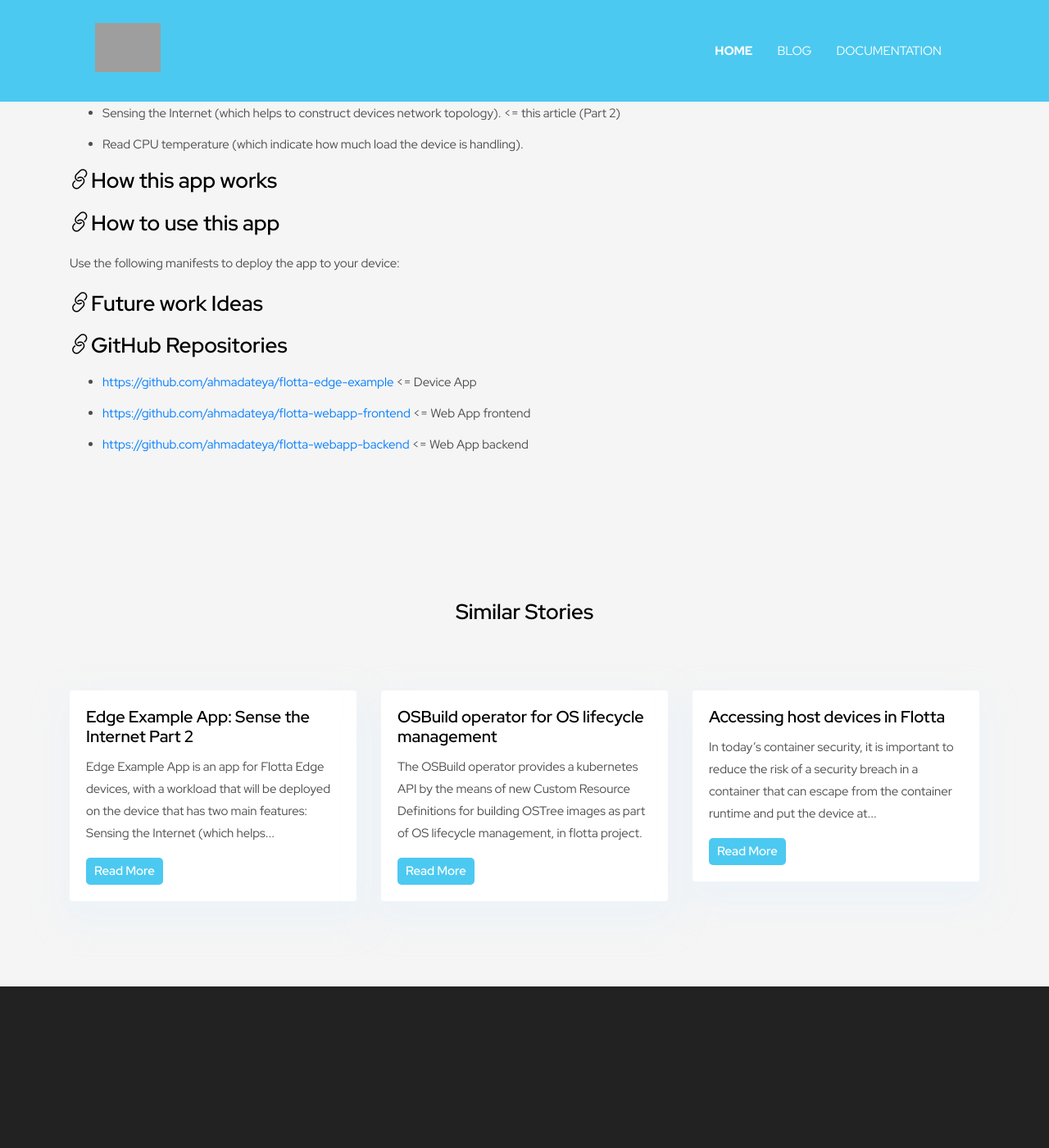
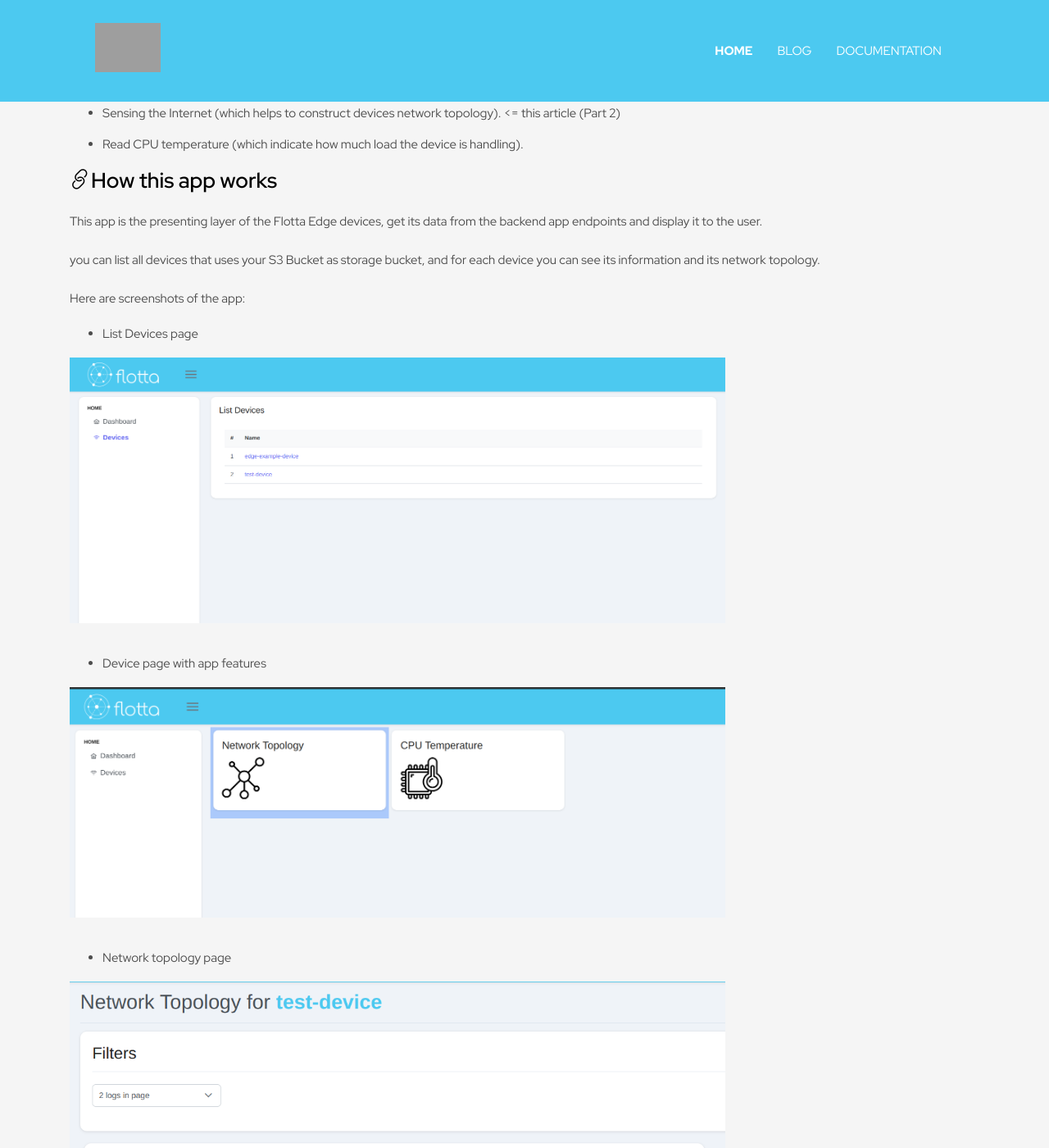
Before and after one commit to project-flotta/project-flotta.github.io, a Jekyll site: the page built from _posts/2022-09-05-edge-example-app-sense-the-internet-part-2.markdown, in a window 1280 px wide and 1400 px high, scrolled down 207 px. Shown: the whole window at 82% size. Built offline with Jekyll 4.4.1, drawn with Linux system fonts in a browser that asks for light colours; a script that is not in the unit is left out; some of the changed text lies outside the part shown; grey boxes are pictures that could not be loaded.

Commit message:
added screenshots to the post

```diff
--- a/_posts/2022-09-05-edge-example-app-sense-the-internet-part-2.markdown
+++ b/_posts/2022-09-05-edge-example-app-sense-the-internet-part-2.markdown
@@ -17,12 +17,32 @@ Edge Example App is an app for Flotta Edge devices, with a workload that will be
 - Read CPU temperature (which indicate how much load the device is handling).
 
 ## How this app works
+This app is the presenting layer of the Flotta Edge devices, get its data from the backend app endpoints and display it to the user.
+
+you can list all devices that uses your S3 Bucket as storage bucket, and for each device you can see its information and its network topology.
+
+Here are screenshots of the app:
+
+- List Devices page
+
+<img src="/assets/images/list-devices-page.png" alt="List devices" width="800"/>
+
+- Device page with app features
+
+<img src="/assets/images/device-features-page.png" alt="List devices" width="800"/>
+
+- Network topology page
+
+<img src="/assets/images/network-topology-page.png" alt="List devices" width="800"/>
 
 ## How to use this app
-Use the following manifests to deploy the app to your device:
+This app is entirely depends on the backend app, so you need to deploy the backend app first, then you can deploy this app.
+
+All you need have to use this app is to have S3 bucket to store the data, and to configure the backend app to use this bucket.
 
 ## Future work Ideas
-
+- Add more filters to the Network Topology graph (e.g. by date etc.).
+- Add more information to the devices list (e.g. device type, device location etc.).
 
 ## GitHub Repositories
 - [https://github.com/ahmadateya/flotta-edge-example](https://github.com/ahmadateya/flotta-edge-example) <= Device App
```
Also changed, not shown: assets/images/device-features-page.png (added), assets/images/list-devices-page.png (added), assets/images/network-topology-page.png (added).
